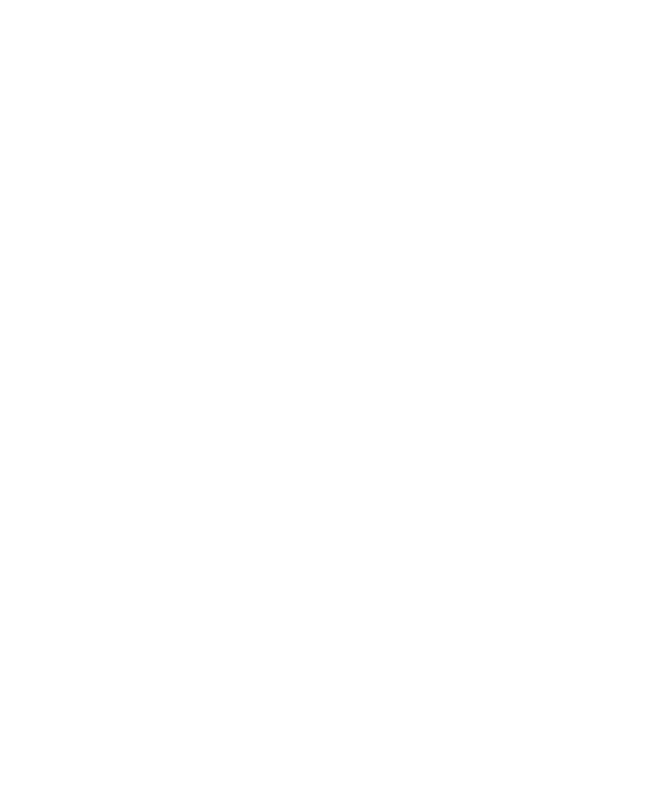
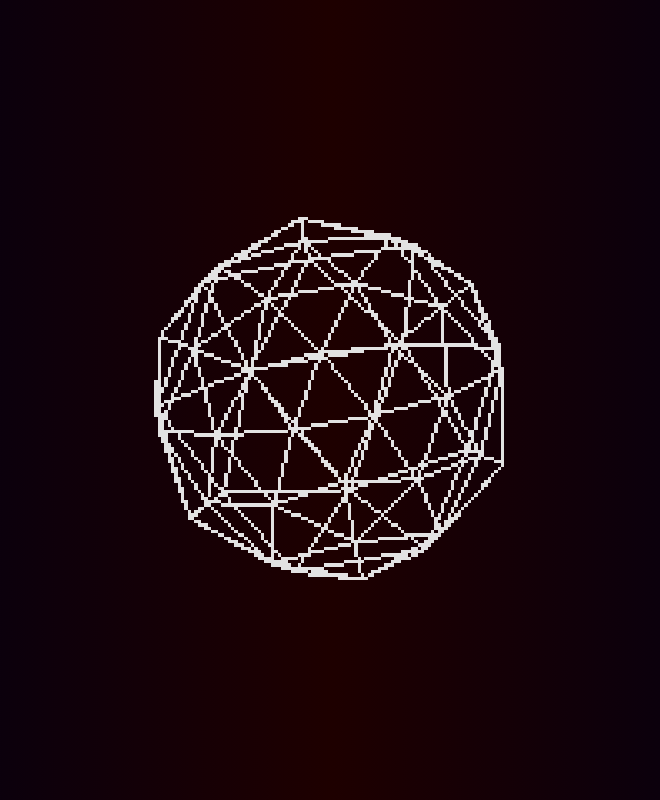
Before and after one commit to fathannasrullah/fathannasrullah.github.io, a React (Vite) app: page /test in a window 1280 px wide. Before the commit this address had no page. Shown: the top 800 px of the page, without its empty margins (309-969 px from the left). Built offline with nearby package versions, Linux system fonts and the light colour scheme; a web font is replaced by a local one.

Commit message:
adding animation

```diff
--- a/src/App.jsx
+++ b/src/App.jsx
@@ -6,6 +6,8 @@
 
 import About from './components/About';
 import Projects from './components/Projects';
+
+import Test from './components/test';
 
 import './App.scss';
 
@@ -16,6 +18,7 @@
         <Routes>
           <Route path="/projects" element={<Projects />} />
           <Route path="/" element={<About />} />
+          <Route path="/test" element={<Test />} />
         </Routes>
       </div>
     </Router>
--- a/src/components/About.jsx
+++ b/src/components/About.jsx
@@ -7,9 +7,12 @@
   TiMail,
   TiSocialLinkedin,
   TiSocialInstagram,
-  TiSocialTwitter } from "react-icons/ti";
+  TiSocialTwitter
+} from "react-icons/ti";
 
 import fathanLogo from "../assets/images/fathan-logo.png"
+
+import { motion } from "framer-motion";
 
 import AppLogo from "./AppLogo";
 import Contact from "./Contact";
@@ -20,7 +23,13 @@
   const [showDetails, setShowDetails] = useState(false)
 
   return (
-    <div className="container">
+    <motion.div
+      className="container"
+      initial={{ opacity: 0 }}
+      animate={{ opacity: 1 }}
+      exit={{ opacity: 0 }}
+      transition={{ duration: 3 }}
+    >
       <AppLogo logo={fathanLogo} />
       <section className="About">
         <div className="About-overview">
@@ -54,7 +63,7 @@
         twitter={TiSocialTwitter}
       />
       <LinkProjects CgChevronDown={CgChevronDown}/>
-    </div>
+    </motion.div>
   )
 }
 
--- a/src/components/AppLogo.jsx
+++ b/src/components/AppLogo.jsx
@@ -1,12 +1,25 @@
 import { Link } from "react-router-dom"
+
+import { motion } from "framer-motion"
 
 function AppLogo(props) {
   return (
-    <section className="App-logo">
+    <motion.section
+      className="App-logo"
+      drag
+      dragConstraints={{ top: -30, right: 30, bottom: 200, left: -170 }}
+      dragTransition={{ bounceStiffness: 600, bounceDamping: 10 }}
+      dragElastic={0.5}
+      whileTap={{
+        scale: 2,
+        height: 5,
+
+      }}
+    >
       <div className="App-logo-child">
         <Link to="/"> <img src={props.logo} alt="app-logo"/></Link>
       </div>
-    </section>
+    </motion.section>
   )
 }
 
--- a/src/components/LinkProjects.jsx
+++ b/src/components/LinkProjects.jsx
@@ -1,13 +1,28 @@
 import { Link } from "react-router-dom"
 
+import { motion } from "framer-motion";
+
 function LinkProjects(props) {
+  const bounceTransition = {
+    delay: 0.5,
+    duration: 0.8,
+    repeat: Infinity,
+    repeatType: 'reverse'
+  }
+
   return (
-    <section className="LinkProjects">
+    <motion.section
+      className="LinkProjects"
+      transition={bounceTransition}
+      animate={{
+        y: ["30%","-10%"]
+      }}
+    >
       <Link to="/projects">
         <p>Projects </p>
         <props.CgChevronDown />
       </Link>
-    </section>
+    </motion.section>
   )
 }
 
--- a/src/components/Projects.jsx
+++ b/src/components/Projects.jsx
@@ -1,22 +1,23 @@
 import { CgChevronUp } from "react-icons/cg"
+
+import { motion } from "framer-motion"
 
 import LinkAbout from "./LinkAbout"
 import ProjectItem from "./ProjectItem"
-
-import bookshelf  from "../assets/images/bookshelf.png"
-import quotes  from "../assets/images/random-quote-machine.png"
-import piaCianni from "../assets/images/pia-cianni.png"
-import kuyMasak from "../assets/images/kuy-masak.png"
-import calculator from "../assets/images/kalkulator.png"
-import tictactoe from "../assets/images/tic-tac-toe.png"
 
 import data from "../utils/dummy"
 
 function Projects() {
   const { projects } = data
-  console.log(projects)
+
   return (
-    <div className="container">
+    <motion.div
+      className="container"
+      initial={{ opacity: 0 }}
+      animate={{ opacity: 1 }}
+      exit={{ opacity: 0 }}
+      transition={{ duration: 3 }}
+    >
       <section className="LinkAbout top" >
         <LinkAbout CgChevronUp={CgChevronUp} />
       </section>
@@ -40,7 +41,7 @@
       <section className="LinkAbout bottom" >
         <LinkAbout CgChevronUp={CgChevronUp}/>
       </section>
-    </div>
+    </motion.div>
   )
 }
 
--- /dev/null
+++ b/src/components/styles.scss
@@ -0,0 +1,147 @@
+$background: 'transparent';
+
+.test {
+  --black: #000000;
+  --ash-black: #222;
+  --white: #fafafa;
+  --sky: #00ccff;
+  --green: #22dddd;
+  --blue: #1300ff;
+  --dusk: #6600ff;
+  --purple: #9900ff;
+  --pink: #ff0066;
+  --red: #fe0222;
+  --orange: #fd7702;
+  --yellow: #ffbb00;
+
+  --background: $background;
+  --accent: var(--black);
+
+  margin: 0;
+  padding: 0;
+  background-color: var(--background);
+  color: var(--accent);
+
+  height: 500vh;
+
+  ::-webkit-scrollbar {
+    height: 12px;
+    width: 5px;
+    background: var(--background);
+  }
+
+  ::-webkit-scrollbar-thumb {
+    background: var(--accent);
+    -webkit-border-radius: 1ex;
+  }
+
+  ::-webkit-scrollbar-corner {
+    background: var(--background);
+  }
+
+  .container {
+    position: fixed;
+    top: 0;
+    right: 0;
+    bottom: 0;
+    left: 0;
+  }
+
+  canvas {
+    image-rendering: -moz-crisp-edges;
+    image-rendering: -webkit-optimize-contrast;
+    image-rendering: pixelated;
+    image-rendering: optimize-contrast;
+  }
+
+}
+
+/*
+* {
+  font-family: sofia-pro, sans-serif;
+  font-weight: 400;
+  font-style: normal;
+  -webkit-font-smoothing: antialiased;
+}
+
+
+h1,
+h2,
+h3 {
+  font-family: sofia-pro, sans-serif;
+  font-weight: 600;
+  font-style: normal;
+}
+
+h1 {
+  font-size: 36px;
+  font-weight: 700;
+  letter-spacing: -1px;
+  line-height: 1.2;
+  text-align: center;
+  margin: 100px 0 40px;
+}
+
+h2 {
+  font-weight: 400;
+  margin: 50px 0 10px;
+}
+
+p {
+  margin: 0 0 30px 0;
+  font-size: 18px;
+}
+
+footer {
+  position: fixed;
+  bottom: 0;
+  left: 0;
+  right: 0;
+  display: flex;
+  justify-content: flex-start;
+  align-items: center;
+  padding: 20px;
+  background-image: radial-gradient(
+    rgba(0, 0, 0, 0) 1px,
+    var(--background) 1px
+  );
+  background-size: 4px 4px;
+  backdrop-filter: blur(3px);
+  -webkit-backdrop-filter: blur(3px);
+  -moz-backdrop-filter: blur(3px);
+  font-size: 14px;
+  line-height: 14px;
+}
+
+
+#root {
+  height: 500vh;
+}
+
+footer::before {
+  display: block;
+  content: "";
+  position: absolute;
+  top: -1px;
+  left: 0;
+  right: 0;
+  height: 1px;
+  background: var(--accent);
+  opacity: 0.2;
+}
+
+footer svg {
+  margin-right: 20px;
+}
+
+footer a {
+  text-decoration: none;
+  color: var(--accent);
+}
+
+code {
+  font-family: input-mono, monospace;
+  font-weight: 400;
+  font-style: normal;
+}
+*/
--- /dev/null
+++ b/src/components/test.jsx
@@ -0,0 +1,86 @@
+import "./styles.scss";
+import { Canvas, useThree, useFrame } from "@react-three/fiber";
+import { useRef, useLayoutEffect } from "react";
+import { useTransform, useScroll, useTime } from "framer-motion";
+import { degreesToRadians, progress, mix } from "popmotion";
+
+import fathanLogo from '../assets/images/fathan-logo.png'
+
+const color = "#fff";
+
+const Icosahedron = () => (
+  <mesh rotation-x={0.35}>
+    <icosahedronGeometry args={[1, 1]} />
+    <meshBasicMaterial wireframe color={color} />
+  </mesh>
+)
+
+const Star = ({ p }) => {
+  const ref = useRef<THREE.Object3D>(null);
+
+  useLayoutEffect(() => {
+    const distance = mix(2, 3.5, Math.random());
+    const yAngle = mix(
+      degreesToRadians(80),
+      degreesToRadians(100),
+      Math.random()
+    );
+    const xAngle = degreesToRadians(360) * p;
+    !ref.current.position.setFromSphericalCoords(distance, yAngle, xAngle);
+  });
+
+  return (
+    <mesh ref={ref}>
+      <boxGeometry args={[0.05, 0.05, 0.05]} />
+      <meshBasicMaterial wireframe color={color} />
+    </mesh>
+  );
+};
+
+function Scene({ numStars = 100 }) {
+  const gl = useThree((state) => state.gl);
+  const { scrollYProgress } = useScroll();
+  const yAngle = useTransform(
+    scrollYProgress,
+    [0, 1],
+    [0.001, degreesToRadians(180)]
+  );
+  const distance = useTransform(scrollYProgress, [0, 1], [10, 3]);
+  const time = useTime();
+
+  useFrame(({ camera }) => {
+    camera.position.setFromSphericalCoords(
+      distance.get(),
+      yAngle.get(),
+      time.get() * 0.0005
+    );
+    camera.updateProjectionMatrix();
+    camera.lookAt(0, 0, 0);
+  });
+
+  useLayoutEffect(() => gl.setPixelRatio(0.3));
+
+  const stars = [];
+  for (let i = 0; i < numStars; i++) {
+    stars.push(<Star p={progress(0, numStars, i)} />);
+  }
+
+  return (
+    <>
+      <Icosahedron />
+      {/*{stars}*/}
+    </>
+  );
+}
+
+export default function App() {
+  return (
+    <main className="test">
+    <div className="container">
+      <Canvas gl={{ antialias: false }}>
+        <Scene />
+      </Canvas>
+    </div>
+    </main>
+  );
+}
```
Also changed, not shown: package.json (+7 -1 lines), 1 other file (tests, documents, lock files or other folders).
